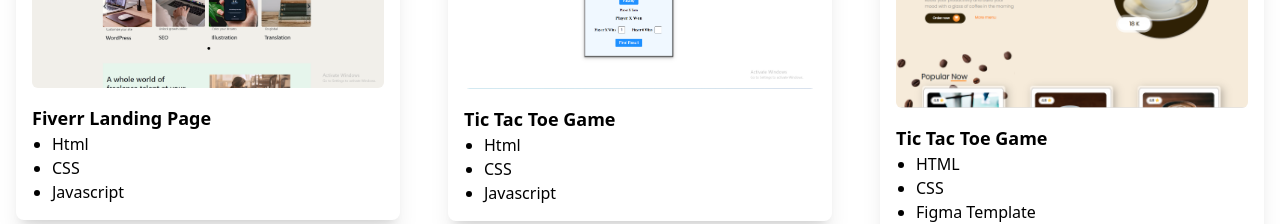
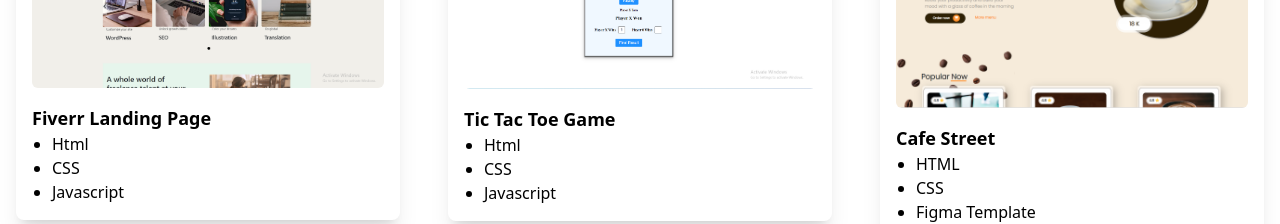
Before and after one commit to saadbutt27/MyResume-Website, a Next.js app: page / in a window 1280 px wide. Shown: the part 3000-3224 px from the top of the page. Built offline with nearby package versions, Linux system fonts and the light colour scheme.

Commit message:
projects and footer sections added

```diff
--- a/src/components/sections/Projects.tsx
+++ b/src/components/sections/Projects.tsx
@@ -173,7 +173,7 @@
             </div>
             <div className="mt-2 mb-4 mx-4">
               <p className="text-lg  text-black font-semibold">
-                Tic Tac Toe Game
+                Cafe Street
               </p>
               <ul className="list-disc ml-5">
                 <li>HTML</li>
```
